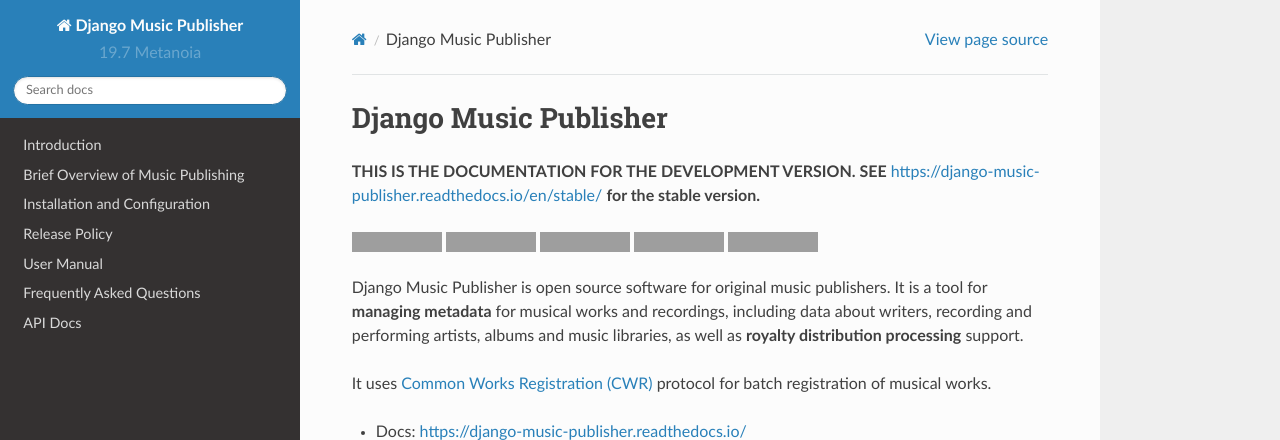
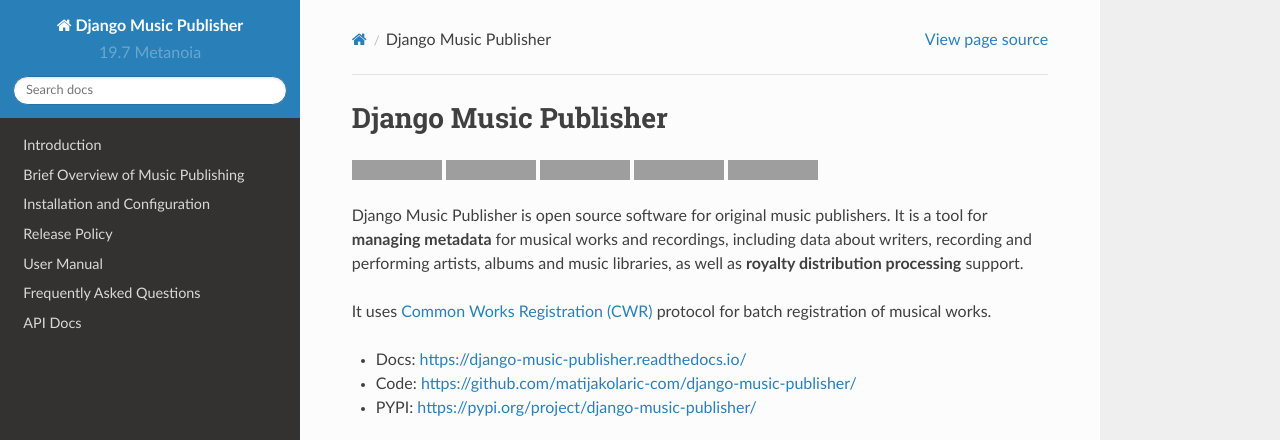
Before and after one commit to matijakolaric-com/django-music-publisher, a Sphinx documentation site: the page built from docs/index.rst, in a window 1280 px wide and 900 px high, cut to the strip 0-440 px from the top of the window. Built offline with Sphinx 7.4.7 and the Read the Docs theme 2.0.0, drawn with Linux system fonts in a browser that asks for light colours; grey boxes are pictures that could not be loaded.

```diff
--- a/docs/index.rst
+++ b/docs/index.rst
@@ -1,10 +1,5 @@
 Django Music Publisher
 ++++++++++++++++++++++
-
-.. only:: html
-
-   **THIS IS THE DOCUMENTATION FOR THE DEVELOPMENT VERSION.
-   SEE** https://django-music-publisher.readthedocs.io/en/stable/ **for the stable version.**
 
 .. |ProjectVersion| replace:: {release}
 
--- a/setup.py
+++ b/setup.py
@@ -5,7 +5,7 @@ with open('README.rst', 'r') as fh:
 
 setuptools.setup(
     name='django-music-publisher',
-    version='19.7b1',
+    version='19.7',
     author='Matija Kolarić',
     author_email='matijakolaric@users.noreply.github.com',
     license='MIT License',
```
Also changed, not shown: README.rst (+16 -0 lines).
